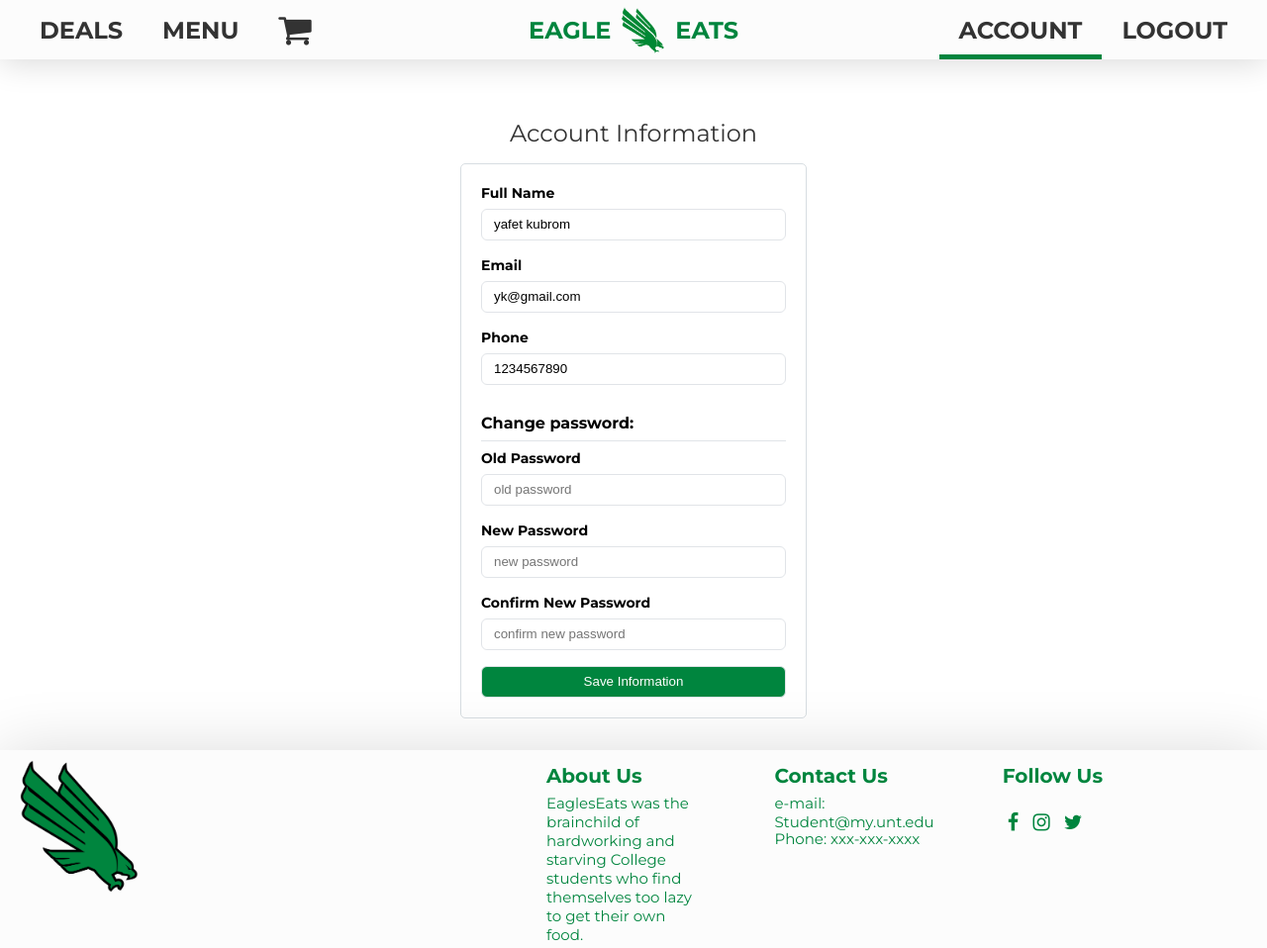
After one commit to tricolata/EagleEats, a Flask app: page /account in a window 1280 px wide. The commit adds this page. Shown: the whole page at 99% size. Run offline with Flask 2, Linux system fonts and the light colour scheme; a user stored in the database is signed in; data comes from the database, SQL or seed files in the repository; both versions use the stored data as it was after the commit.

Commit message:
Add account's front end

```diff
--- a/eagleseat/application.py
+++ b/eagleseat/application.py
@@ -89,5 +89,18 @@ def cart():
 def aboutus():
 	return render_template("aboutus.html")
 
+@app.route("/account")
+def account():
+	if request.method == 'GET':
+		if not session['logged_in']:
+			return redirect(url_for('index'))
+		else:
+			# FIXME: Get User from DB
+			user = User.query.filter_by(email=session['email']).first()
+
+			return render_template('account.html', user=user)
+	else:
+		pass
+
 if __name__ == '__main__':
 	app.run()
--- /dev/null
+++ b/eagleseat/static/js/account.js
@@ -0,0 +1,27 @@
+// set event listeners for password fields
+for (input of document.querySelectorAll('input[type="password"]')) {
+    input.addEventListener('input', updateRequired);
+}
+
+function updateRequired() {
+    password_inputs = document.querySelectorAll('input[type="password"]')
+
+    // for each password field
+    for (input of password_inputs) {
+        input.required = true;
+        // if any input is filled, they are all required
+        if (input.value.length > 0) {
+            for (i of password_inputs) {
+                i.required = true;
+            }
+
+            return;
+        }
+    }
+
+    // if we've reached here, none of the password fields are filled
+    // so, set none of them required
+    for (input of password_inputs) {
+        input.required = false;
+    }
+}
--- a/eagleseat/static/js/layout.js
+++ b/eagleseat/static/js/layout.js
@@ -5,8 +5,7 @@ function setActiveTab() {
     let pageName = window.location.href.substring(window.location.href.lastIndexOf('/') + 1);
     let activeTab = undefined;
     switch (pageName) {
-        case 'deals': {
-            activeTab = document.querySelector('#deals-button');
+        case 'deals': { activeTab = document.querySelector('#deals-button');
             break;
         }
 
@@ -25,6 +24,11 @@ function setActiveTab() {
             break;
         }
 
+        case 'account': {
+            activeTab = document.querySelector('#account-button');
+            break;
+        }
+
         case 'cart': {
             activeTab = document.querySelector('#cart-button');
             break;
--- /dev/null
+++ b/eagleseat/templates/account.html
@@ -0,0 +1,34 @@
+{% extends "form.html" %}
+
+{% block header %}Account Information{% endblock %}
+
+{% block dest %}account{% endblock %}
+
+{% block submit_text %}Save Information{% endblock %}
+
+{% block form_items %}
+    <label for="name">Full Name</label>
+    <input id="name" type="text" value="{{ user.name }}" required autocapitalize="off" autocorrect="off">
+
+    <label for="email">Email</label>
+    <input id="email" type="email" value={{ user.email }} required autocapitalize="off" autocorrect="off">
+
+    <label for="phone">Phone</label>
+    <input id="phone" type="tel" pattern="[0-9]{10}" value={{ user.phone }} required autocapitalize="off" autocorrect="off">
+
+    <h2>Change password:</h2>
+    <hr>
+
+    <label for="old-password">Old Password</label>
+    <input id="old-password" type="password" placeholder="old password" minlength=8>
+
+    <label for="new-password">New Password</label>
+    <input id="new-password" type="password" placeholder="new password" minlength=8>
+
+    <label for="confirm-password">Confirm New Password</label>
+    <input id="confirm-password" type="password" placeholder="confirm new password" minlength=8>
+{% endblock %}
+
+{% block additional_items %}
+    <script src="{{ url_for('static', filename='js/account.js') }}"></script>
+{% endblock %}
--- a/eagleseat/templates/layout.html
+++ b/eagleseat/templates/layout.html
@@ -22,6 +22,7 @@
 			</div>
 			<div id="right-wing">
 				{% if session['logged_in'] %}
+					<button id="account-button" onclick="location.href='/account'">Account</button>
 					<button id="logout-button" onclick="location.href='/logout'">Logout</button>
 				{% else %}
 					<button id="login-button" onclick="location.href='/login'">Login</button>
```
Also changed, not shown: eagleseat/restaurant.db.
